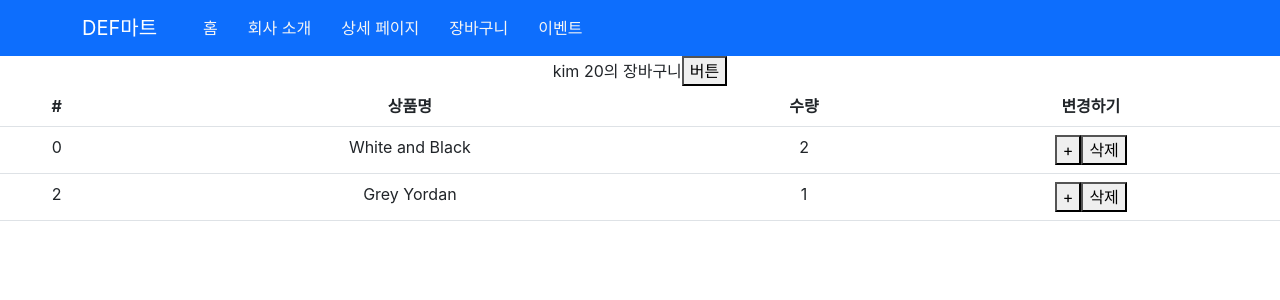
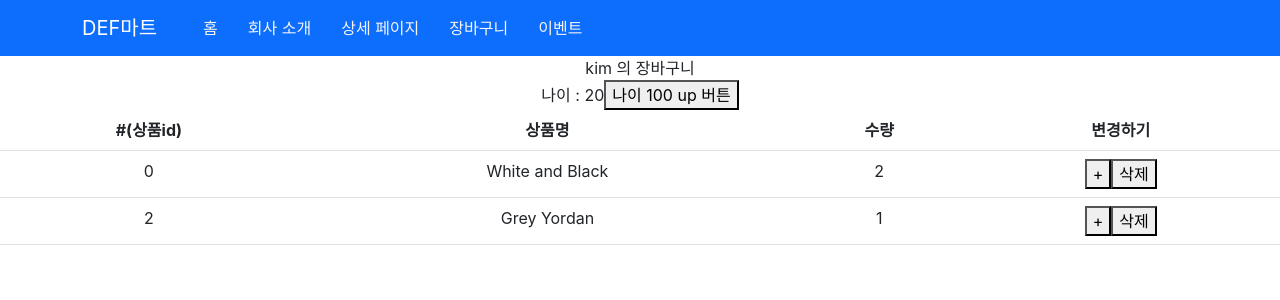
Before and after one commit to dongwook98/react-shoppingmall, a React (Create React App) app: page /cart in a window 1280 px wide. Shown: the top 300 px of the page. Built offline with nearby package versions, Linux system fonts and the light colour scheme.

Commit message:
간단한 수정

```diff
--- a/src/components/ProductList.jsx
+++ b/src/components/ProductList.jsx
@@ -1,11 +1,19 @@
 import React from 'react';
+import { useNavigate } from 'react-router-dom';
+import styled from 'styled-components';
 
 export default function ProductList({ shoes, num }) {
+  let navigate = useNavigate();
+
   return (
-    <div>
+    <div
+      onClick={() => {
+        navigate('/detail/' + num);
+      }}
+    >
       <img
         src={'https://codingapple1.github.io/shop/shoes' + (num + 1) + '.jpg'}
-        width='80%'
+        width='200px'
         alt=''
       />
       <h4>{shoes.title}</h4>
--- a/src/pages/Cart.jsx
+++ b/src/pages/Cart.jsx
@@ -12,18 +12,20 @@ export default function Cart() {
 
   return (
     <div>
-      {state.user.name} {state.user.age}의 장바구니
+      {state.user.name} 의 장바구니
+      <br></br>
+      나이 : {state.user.age}
       <button
         onClick={() => {
           dispatch(upAge(100));
         }}
       >
-        버튼
+        나이 100 up 버튼
       </button>
       <Table>
         <thead>
           <tr>
-            <th>#</th>
+            <th>#(상품id)</th>
             <th>상품명</th>
             <th>수량</th>
             <th>변경하기</th>
```
